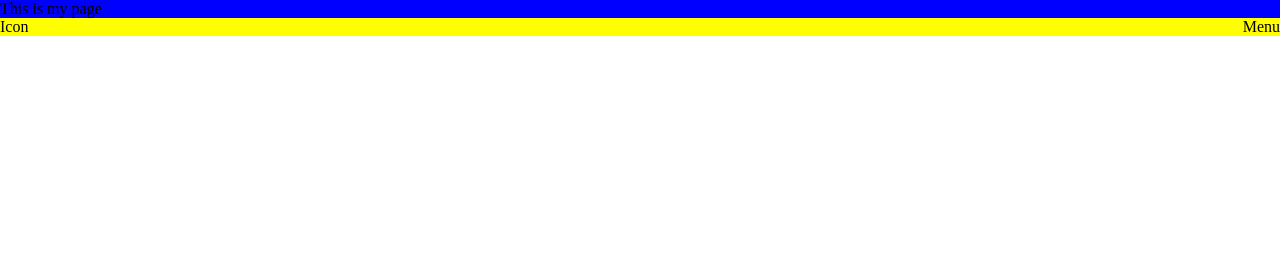
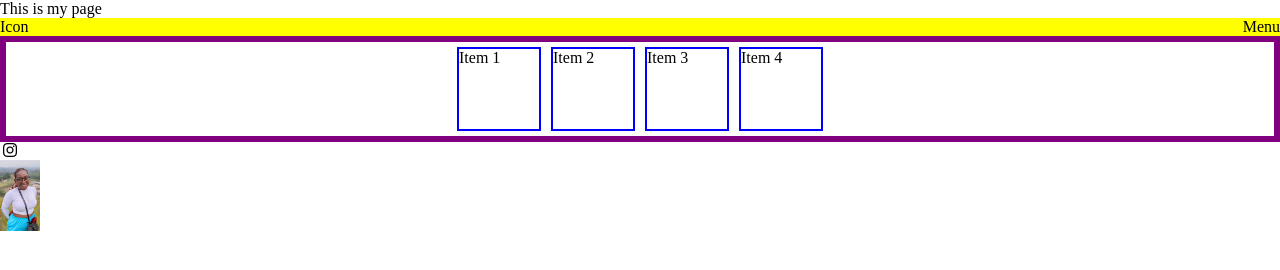
Before and after one commit to lovergal256/NASSALI-DAPHINE, a plain HTML site: page Sample.html in a window 1280 px wide. Drawn offline with Linux system fonts and the light colour scheme.

Commit message:
We added more on Flex boxes

```diff
--- a/Sample.html
+++ b/Sample.html
@@ -5,14 +5,29 @@
     <meta name="viewport" content="width=device-width, initial-scale=1.0">
     <title>FLEX-BOX</title>
    <link rel="Stylesheet" href="Style.css">
+   <link rel="Stylesheet" href="https://cdnjs.cloudflare.com/ajax/libs/font-awesome/7.0.1/css/all.min.css"
 </head>
 <body>
+<!-- MAIN CONTAINER -->
     <div class="Container">
         <p>This is my page</p>
+<!-- RED CONTAINER -->
         <div class="Child">
             <div><p>Icon</p></div>
             <div><p>Menu</p></div>
         </div>
+<!-- BLUE CONTAINER -->
+        <div class="Blue-container">
+             <div class="Flex-items">Item 1</div>
+             <div class="Flex-items">Item 2</div>
+             <div class="Flex-items">Item 3</div>
+             <div class="Flex-items">Item 4</div>
+         </div>
+         <i class="fa-brands fa-instagram mine"></i>
+<!-- LAST CONTAINER -->
+         <div class="last">
+            <img src="images/myself.jpeg">
+         </div>
     </div>
 
 </body>
--- a/Style.css
+++ b/Style.css
@@ -24,11 +24,43 @@ img{
 
 }
       /* My Flexbox Properties */
-.Container{
+/* .Container{
            background-color: blue;
-}
+} */
 .Child{
        background-color: yellow;
        display: flex;
        justify-content: space-between;
+       align-content: center;
 }
+/* BLUE CONTAINER */
+       .Blue-container{
+                       border: 6px purple solid;
+                       display: flex;
+                       flex-direction: row;
+                       justify-content: center;
+                       align-items: center;
+
+       }
+
+       .Flex-items{
+                  border: 2px solid;
+                  border-color: blue;
+                  margin: 5px;
+                  height: 80px;
+                  width: 80px;
+       }
+.mine{
+    border-right: 5px;
+}
+
+.last{
+     border-color: deeppink;
+    display: flex;
+    border: 4px;
+    align-content: center;
+}
+
+img{
+    width: 40px;
+}
```
